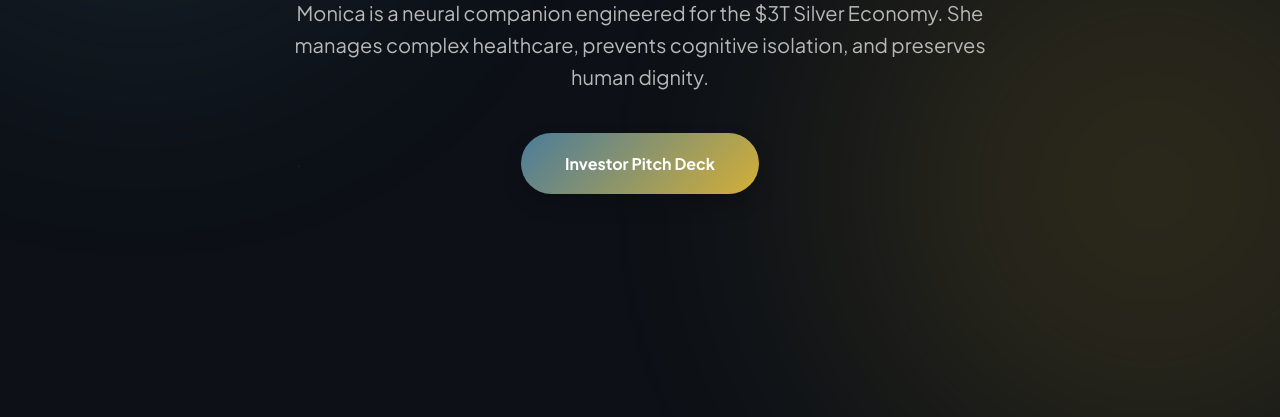
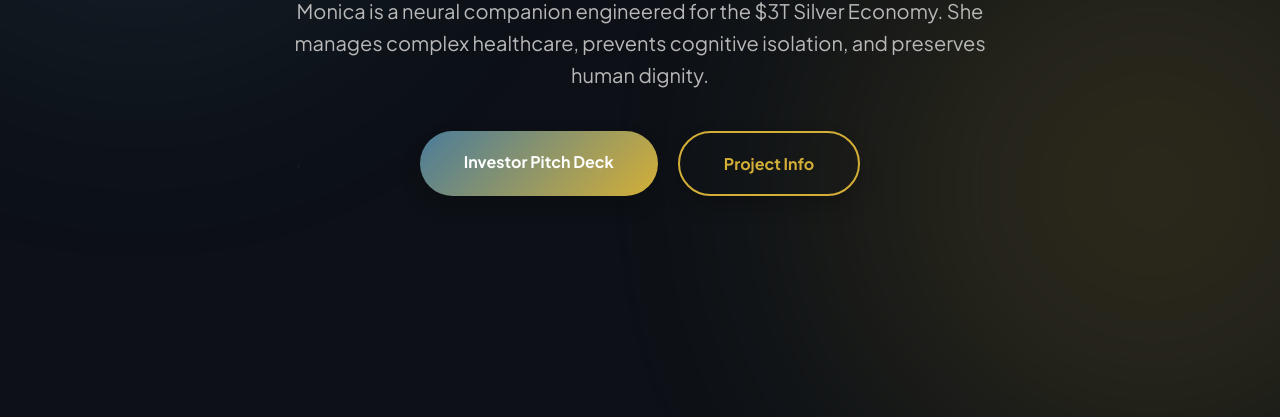
Before and after one commit to krash6t9EH/monica-n0-main, a website: page index.html in a window 1280 px wide. Shown: the part 383-800 px from the top of the page. Drawn offline with Linux system fonts and the light colour scheme.

Commit message:
Add Project Info button in hero section

```diff
--- a/index.html
+++ b/index.html
@@ -173,8 +173,9 @@
             Monica is a neural companion engineered for the $3T Silver Economy.
             She manages complex healthcare, prevents cognitive isolation, and preserves human dignity.
         </p>
-        <div style="display: flex; justify-content: center; width: 100%;">
+        <div style="display: flex; justify-content: center; gap: 20px; width: 100%; flex-wrap: wrap;">
             <a href="./pitch/index.html" class="btn-investor">Investor Pitch Deck</a>
+            <a href="info/index.html" class="btn-investor" style="background: transparent; border: 2px solid var(--gold-leaf); color: var(--gold-leaf);">Project Info</a>
         </div>
     </div>
 </section>
```
